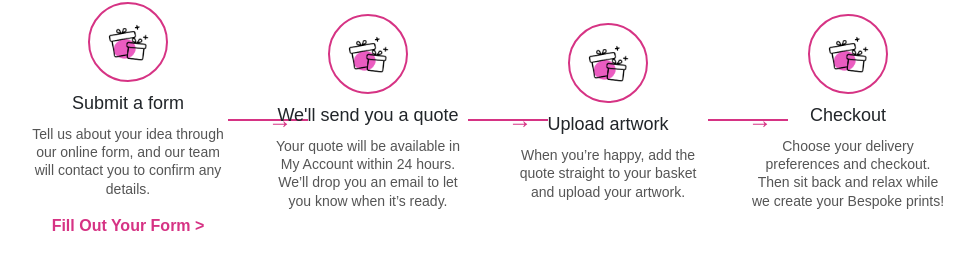
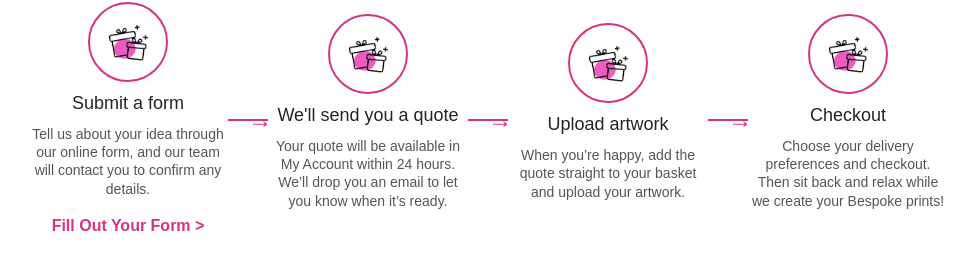
Before and after one commit to RinaDhanaba/printed, a PHP site: page /bespoke-service in a window 1280 px wide. Shown: the part 1368-1622 px from the top of the page, without its empty margins (152-1126 px from the left). Run offline with PHP 8.4, Linux system fonts and the light colour scheme.

Commit message:
connectiong arrow

```diff
--- a/bespoke-service.php
+++ b/bespoke-service.php
@@ -66,7 +66,7 @@ $order_steps = [
 ];
 ?>
 
-
+<section style="text-align:center;" class="container"></section>
 <h2>How to Order</h2>
 
 <div class="order-container">
--- a/css/bespoke-service.css
+++ b/css/bespoke-service.css
@@ -52,11 +52,13 @@
     padding: 40px;
     position: relative;
 }
+
 .order-step {
     text-align: center;
     max-width: 200px;
     position: relative;
 }
+
 .order-step .icon {
     width: 80px;
     height: 80px;
@@ -69,17 +71,21 @@
     margin: 0 auto;
     position: relative;
 }
+
 .order-step img {
     width: 50px;
 }
+
 .order-step h3 {
     margin: 10px 0;
     font-size: 18px;
 }
+
 .order-step p {
     font-size: 14px;
     color: #555;
 }
+
 .order-step a {
     display: block;
     margin-top: 10px;
@@ -94,16 +100,17 @@
     position: absolute;
     top: 50%;
     left: 100%;
-    width: 80px;
+    width: 40px; /* Adjust width to match spacing */
     height: 2px;
     background-color: #d63384;
     transform: translateY(-50%);
 }
+
 .order-step:not(:last-child)::before {
     content: "→";
     position: absolute;
     top: 50%;
-    left: calc(100% + 40px);
+    left: calc(100% + 20px); /* Adjust spacing to align properly */
     font-size: 24px;
     color: #d63384;
     transform: translateY(-50%);
```
